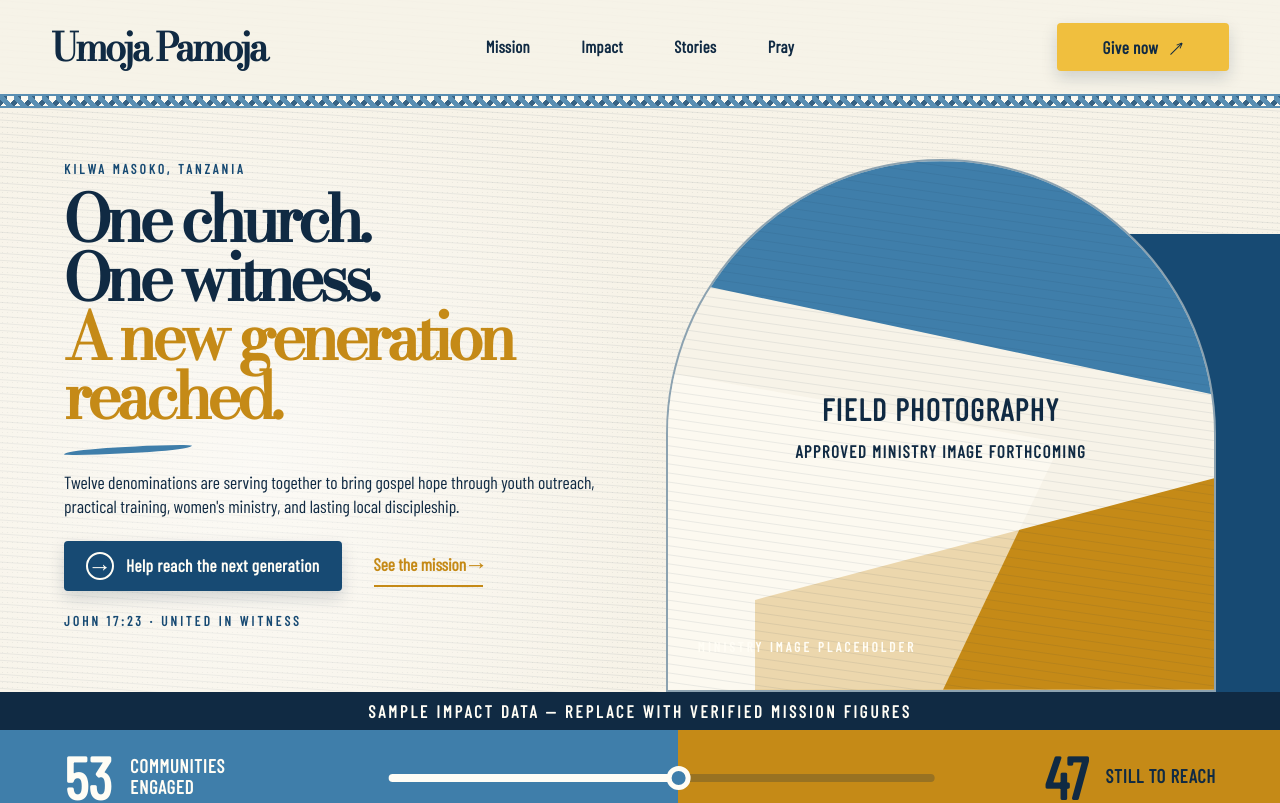
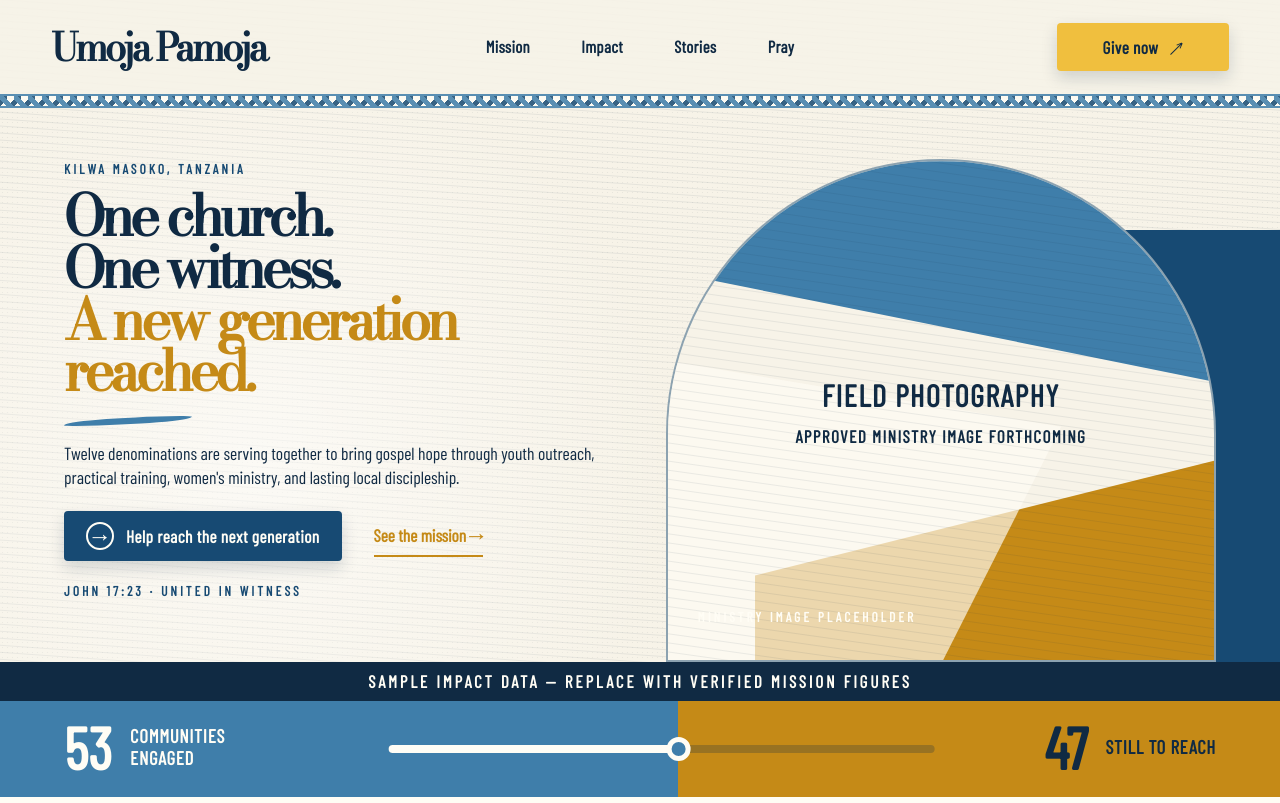
Before and after one commit to IPFizzy/umoja-pamoja-website, a React (Vite) app: page / in a window 1280 px wide. Shown: the top 803 px of the page. Built offline with nearby package versions, Linux system fonts and the light colour scheme.

Commit message:
Tighten hero composition

```diff
--- a/src/styles.css
+++ b/src/styles.css
@@ -152,7 +152,7 @@ p {
 }
 
 .hero {
-  min-height: 520px;
+  min-height: 490px;
   display: grid;
   grid-template-columns: minmax(0, 1fr) minmax(430px, 1fr);
   gap: clamp(36px, 4vw, 64px);
@@ -180,7 +180,7 @@ p {
 h1 {
   margin: 0;
   font-family: "Bodoni Moda", Didot, serif;
-  font-size: clamp(3.65rem, 5vw, 6rem);
+  font-size: clamp(3.5rem, 4.35vw, 5.6rem);
   font-weight: 600;
   letter-spacing: -0.065em;
   line-height: 0.92;
@@ -237,7 +237,7 @@ h1 em {
 
 .hero-visual {
   position: relative;
-  min-height: 486px;
+  min-height: 450px;
   align-self: stretch;
 }
 
```
